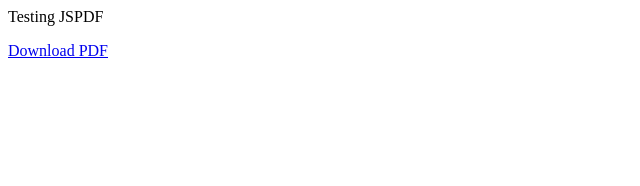
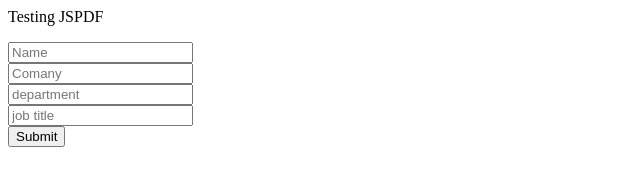
Before and after one commit to rishivamshi/resume-builder, a plain HTML site: page index.html in a window 1280 px wide. Shown: the whole page, without its empty margins (0-640 px from the left). Drawn offline with nearby package versions, Linux system fonts and the light colour scheme.

Commit message:
Made a simple form(name,dept,company,title) and converted into PDF

```diff
--- a/index.html
+++ b/index.html
@@ -9,7 +9,11 @@
 
     <p>Testing JSPDF</p>
 
-    <a href="javascript:genPDF()">Download PDF</a>
+    <input type="text" id="name" value="" placeholder="Name"><br>
+    <input type="text" id="company" value="" placeholder="Comany"><br>
+    <input type="text" id="department" value="" placeholder="department"><br>
+    <input type="text" id="title" value="" placeholder="job title"><br>
+    <button onclick="genPDF()">Submit</button>
 
 
 
@@ -21,6 +25,8 @@
 
 
 
+
+    <script src="https://code.jquery.com/jquery-3.2.1.js" integrity="sha256-DZAnKJ/6XZ9si04Hgrsxu/8s717jcIzLy3oi35EouyE=" crossorigin="anonymous"></script>
     <script src="jspdf.min.js" type="text/javascript"></script>
     <script src="main.js" type="text/javascript"></script>
 
--- a/main.js
+++ b/main.js
@@ -2,9 +2,17 @@
 
     var doc = new jsPDF();
 
-    doc.text(20,20,"Test message");
-    doc.addPage();
-    doc.text(20,20,"Test message2");
+    var name = $('#name').val();
+    var company = $('#company').val();
+    var department = $('#department').val();
+    var title = $('#title').val();
+
+    doc.setFontSize(30);
+    doc.text(20,20,name);
+    doc.text(20,40,company);
+    doc.text(20,60,department);
+    doc.text(20,80,title);
+
     doc.save('test.pdf');
 
 }
```
